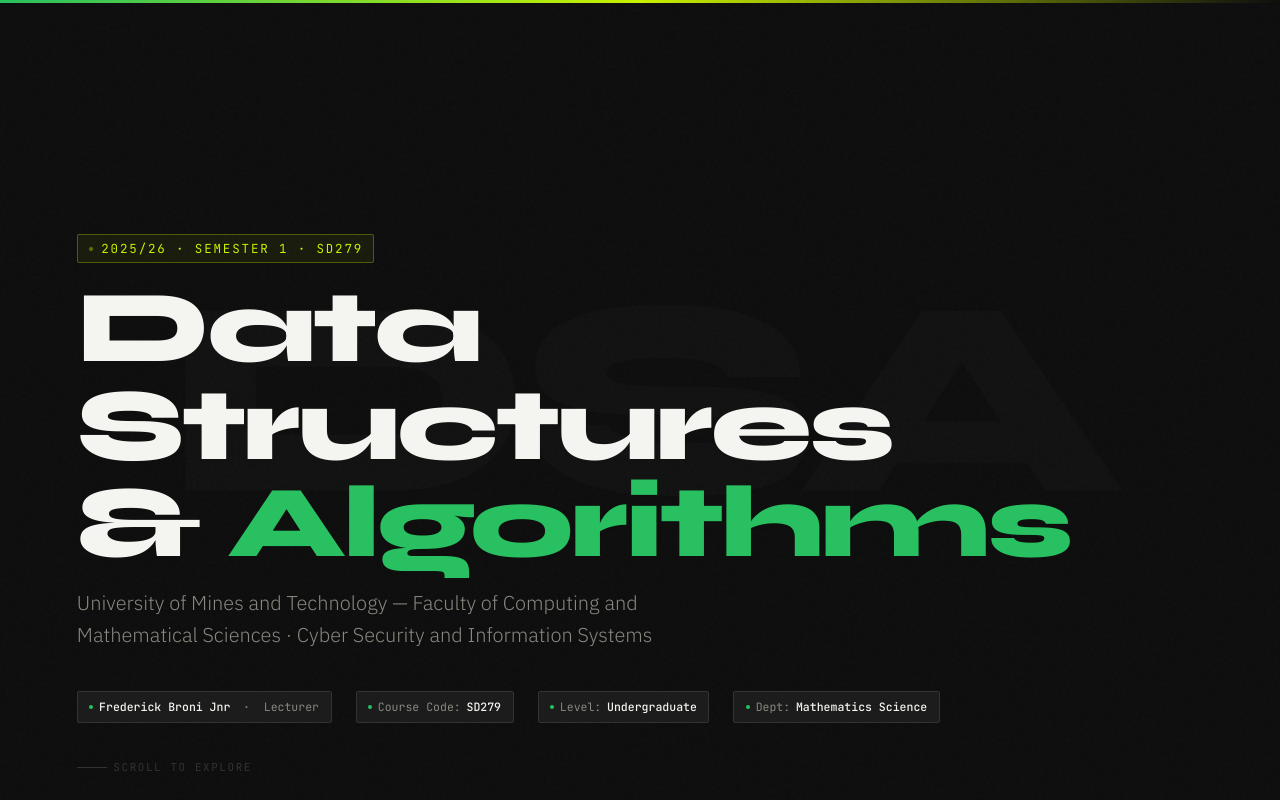
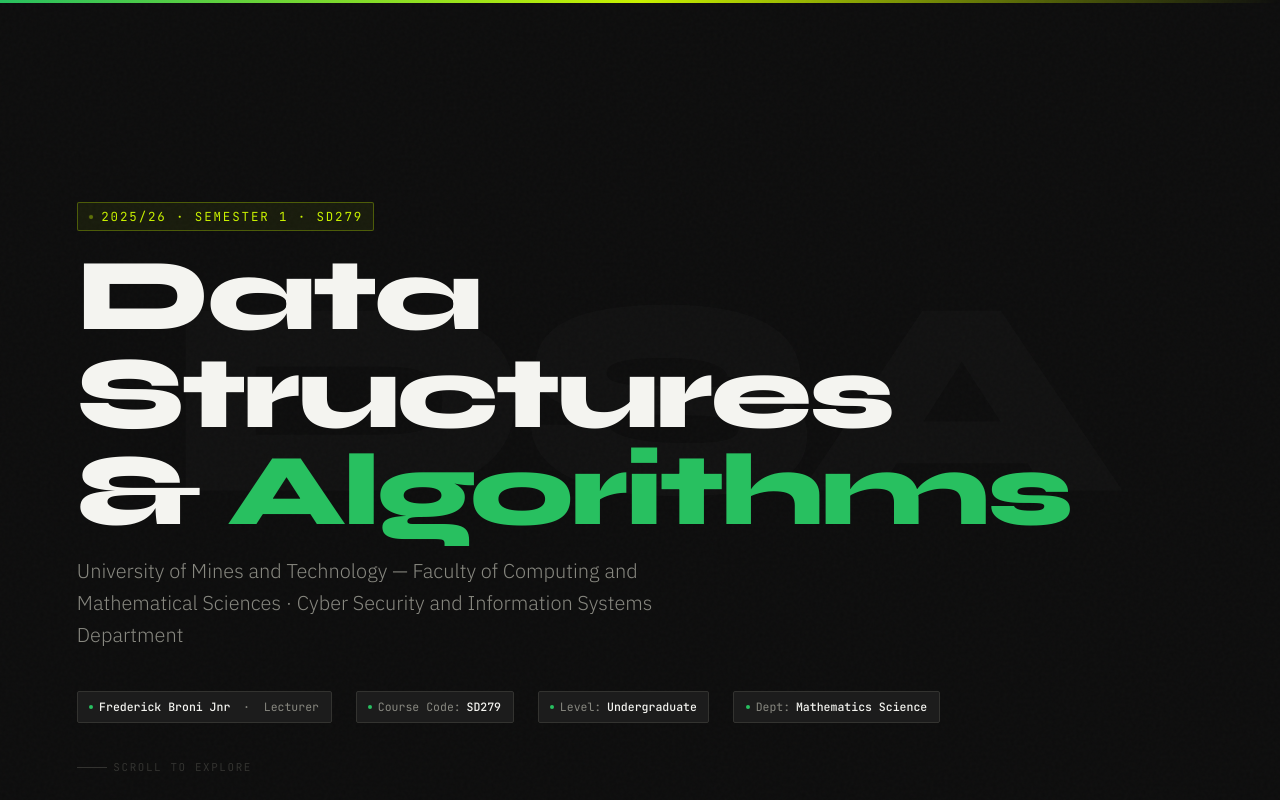
Before and after one commit to fejbron/SD279, a plain HTML site: page index.html in a window 1280 px wide. Shown: the top 800 px of the page. Drawn offline with Linux system fonts and the light colour scheme.

Commit message:
Add files via upload

```diff
--- a/index.html
+++ b/index.html
@@ -641,7 +641,7 @@ footer {
     <div class="hero-content">
         <div class="hero-tag">2025/26 · Semester 1 · SD279</div>
         <h1>Data Structures<br>&amp; <em>Algorithms</em></h1>
-        <p class="hero-sub">University of Mines and Technology — Faculty of Computing and Mathematical Sciences · Cyber Security and Information Systems</p>
+        <p class="hero-sub">University of Mines and Technology — Faculty of Computing and Mathematical Sciences · Cyber Security and Information Systems Department</p>
         <div class="hero-meta">
             <div class="meta-pill"><div class="dot"></div> <span>Frederick Broni Jnr</span> &nbsp;·&nbsp; Lecturer</div>
             <div class="meta-pill"><div class="dot"></div> Course Code: <span>SD279</span></div>
```
